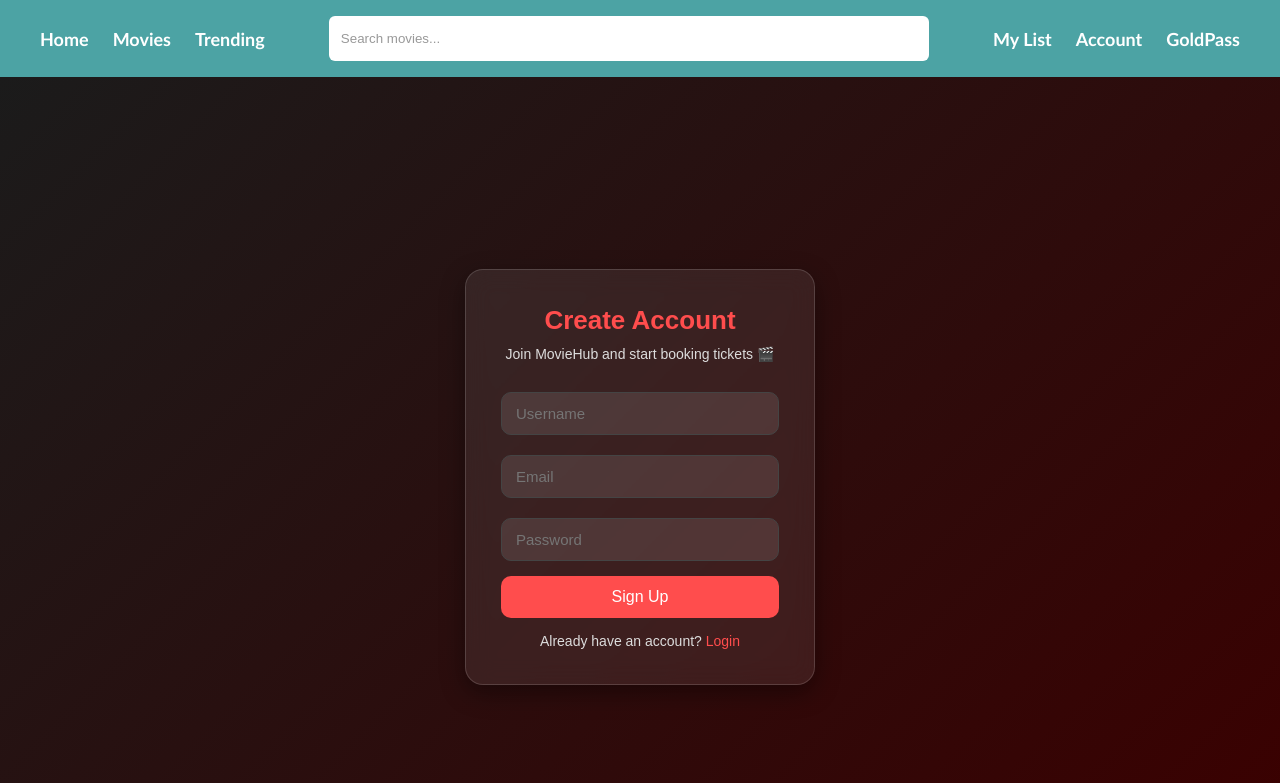
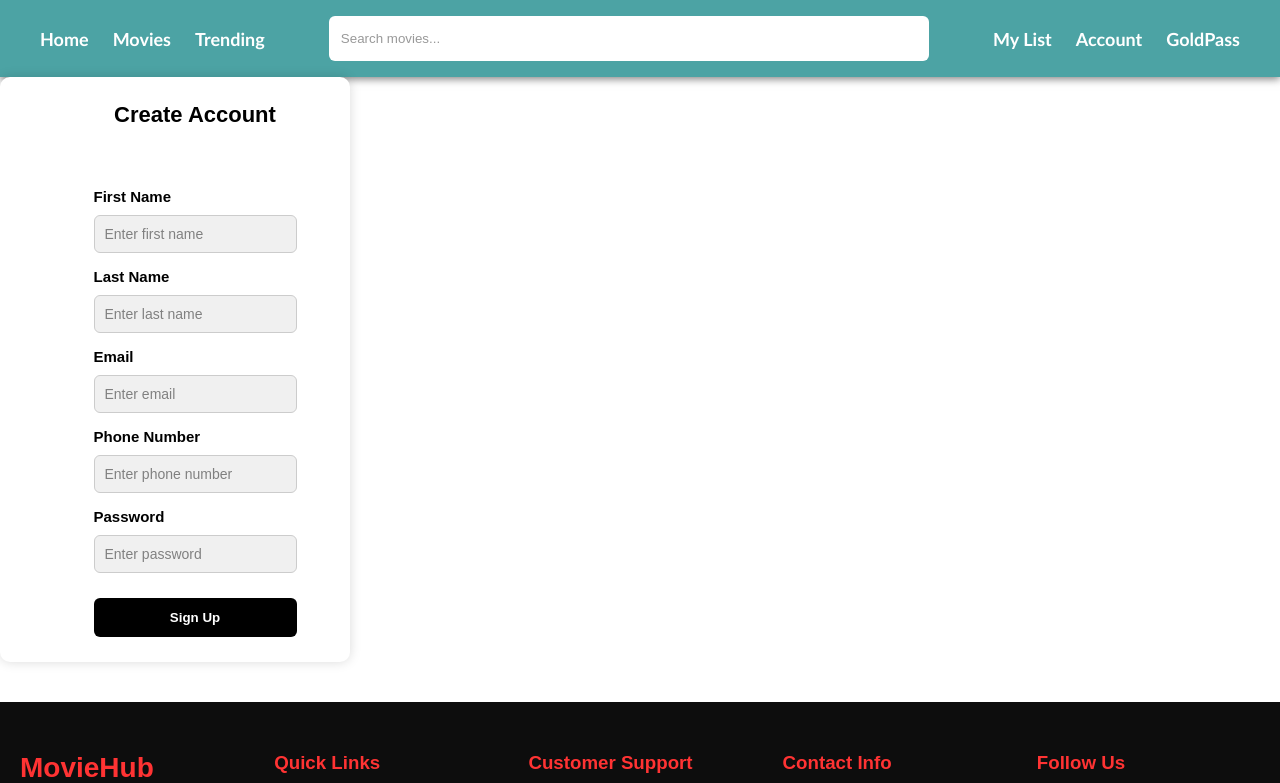
Before and after one commit to vinayak-chandrol/Movie-seats-booking-project, a React (Vite) app: page /Signup in a window 1280 px wide. Shown: the top 783 px of the page. Built offline with nearby package versions, Linux system fonts and the light colour scheme.

Commit message:
Signup page modification

```diff
--- a/src/Pages/Signup.jsx
+++ b/src/Pages/Signup.jsx
@@ -1,70 +1,33 @@
-import React, { useState } from "react";
+import React from "react";
 import "../assets/Signup.css";
 
-export default function Signup() {
-  const [form, setForm] = useState({
-    username: "",
-    email: "",
-    password: "",
-  });
+const Signup = () => {
+  return (
+    <div className="signup-container">
+      <div className="left">
+      <h2 className="signup-title">Create Account</h2>
 
-  const [error, setError] = useState("");
+      <form className="signup-form">
+        <label>First Name</label>
+        <input type="text" placeholder="Enter first name" />
 
-  const handleChange = (e) => {
-    setForm({ ...form, [e.target.name]: e.target.value });
-  };
+        <label>Last Name</label>
+        <input type="text" placeholder="Enter last name" />
 
-  const handleSubmit = (e) => {
-    e.preventDefault();
+        <label>Email</label>
+        <input type="email" placeholder="Enter email" />
 
-    if (!form.username || !form.email || !form.password) {
-      setError("Please fill all fields.");
-      return;
-    }
+        <label>Phone Number</label>
+        <input type="tel" placeholder="Enter phone number" />
 
-    setError("");
-    console.log("Signup Successfully:", form);
-  };
+        <label>Password</label>
+        <input type="password" placeholder="Enter password" />
 
-  return (
-    <div className="signup-wrapper">
-      <div className="signup-card">
-        <h2 className="title">Create Account</h2>
-        <p className="subtitle">Join MovieHub and start booking tickets 🎬</p>
-
-        {error && <p className="error">{error}</p>}
-
-        <form onSubmit={handleSubmit} className="signup-form">
-          <input
-            type="text"
-            name="username"
-            placeholder="Username"
-            onChange={handleChange}
-          />
-
-          <input
-            type="email"
-            name="email"
-            placeholder="Email"
-            onChange={handleChange}
-          />
-
-          <input
-            type="password"
-            name="password"
-            placeholder="Password"
-            onChange={handleChange}
-          />
-
-          <button type="submit" className="btn">
-            Sign Up
-          </button>
-        </form>
-
-        <p className="login-text">
-          Already have an account? <a href="/login">Login</a>
-        </p>
+        <button type="submit">Sign Up</button>
+      </form>
       </div>
     </div>
   );
-}
+};
+
+export default Signup;
--- a/src/assets/Signup.css
+++ b/src/assets/Signup.css
@@ -1,116 +1,68 @@
-/* Wrapper */
-.signup-wrapper {
-  width: 100%;
-  height: 100vh;
-  background: linear-gradient(135deg, #1b1b1b, #3b0000);
-  display: flex;
-  justify-content: center;
-  align-items: center;
-  padding: 20px;
+/* Main container */
+.signup-container {
+  width: 350px;
+  margin-left: 40px auto;
+  background: white;
+  padding: 25px;
+  border-radius: 10px;
+  box-shadow: 0 0 12px rgba(0, 0, 0, 0.15);
 }
 
-/* Card Box */
-.signup-card {
-  background: rgba(255, 255, 255, 0.08);
-  padding: 35px;
-  width: 350px;
-  border-radius: 18px;
-  backdrop-filter: blur(12px);
-  border: 1px solid rgba(255, 255, 255, 0.15);
-  box-shadow: 0 8px 25px rgba(0, 0, 0, 0.4);
-  animation: fadeIn 0.6s ease;
+.signup-container .left {
+  display: flex;
+  flex-direction: column;
+  margin-left: 40px;
+
 }
 
 /* Title */
-.title {
+.signup-title {
   text-align: center;
-  font-size: 26px;
-  font-weight: 700;
-  color: #ff4d4d;
-  margin-bottom: 10px;
+  font-size: 22px;
+  margin-bottom: 20px;
+  font-weight: bold;
 }
 
-.subtitle {
-  text-align: center;
-  font-size: 14px;
-  color: #ddd;
-  margin-bottom: 20px;
+/* Form */
+.signup-form {
+  display: flex;
+  flex-direction: column;
+  gap: 15px;
 }
 
-/* Error message */
-.error {
-  background: #ff4d4d33;
-  color: #ffb3b3;
-  padding: 8px;
-  border-radius: 8px;
-  text-align: center;
-  margin-bottom: 15px;
+/* Labels (header above inputs) */
+.signup-form label {
+  font-weight: bold;
+  font-size: 15px;
+  margin-bottom: -5px;
+}
+
+/* Inputs */
+.signup-form input {
+  padding: 10px;
+  border-radius: 6px;
+  border: 1px solid #ccc;
+  background: #f0f0f0;
   font-size: 14px;
 }
 
-/* Form Inputs */
-.signup-form input {
-  width: 100%;
-  padding: 12px 14px;
-  margin: 10px 0;
-  background: rgba(255, 255, 255, 0.1);
-  border: 1px solid #444;
-  border-radius: 10px;
-  color: white;
-  font-size: 15px;
-  outline: none;
-  transition: 0.2s ease;
-}
-
-.signup-form input:focus {
-  border-color: #ff4d4d;
-  box-shadow: 0 0 5px #ff4d4d88;
+/* Placeholder styling */
+.signup-form input::placeholder {
+  color: gray;
 }
 
 /* Button */
-.btn {
-  width: 100%;
+.signup-form button {
+  margin-top: 10px;
   padding: 12px;
+  background: black;
+  color: white;
   border: none;
-  background: #ff4d4d;
-  color: white;
-  font-size: 16px;
-  border-radius: 10px;
+  border-radius: 6px;
   cursor: pointer;
-  margin-top: 5px;
-  transition: 0.25s ease;
+  font-weight: bold;
 }
 
-.btn:hover {
-  background: #ff2c2c;
-  transform: translateY(-2px);
+.signup-form button:hover {
+  opacity: 0.9;
 }
-
-/* Login Text */
-.login-text {
-  margin-top: 15px;
-  text-align: center;
-  color: #ddd;
-  font-size: 14px;
-}
-
-.login-text a {
-  color: #ff4d4d;
-  text-decoration: none;
-}
-
-.login-text a:hover {
-  text-decoration: underline;
-}
-
-/* Fade Animation */
-@keyframes fadeIn {
-  from {
-    opacity: 0;
-    transform: translateY(40px);
-  }
-  to {
-    opacity: 1;
-    transform: translateY(0);
-  }
-}
```
